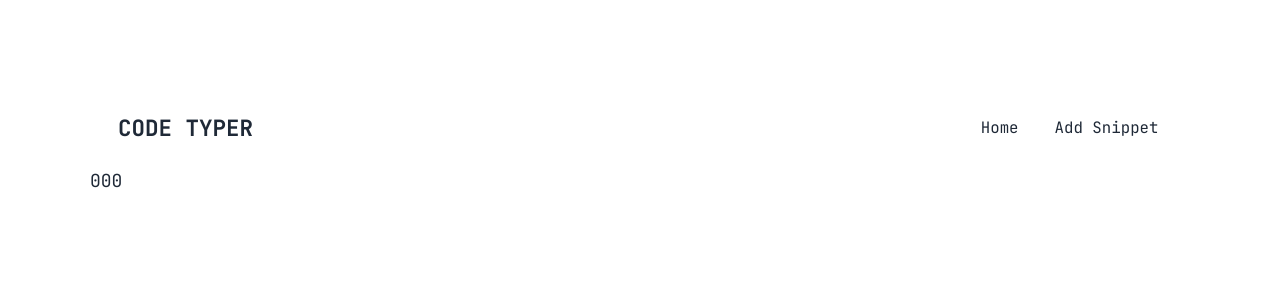
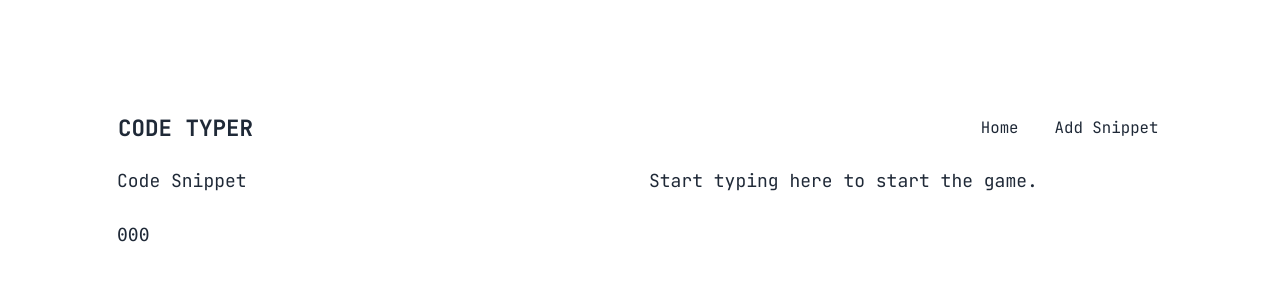
Before and after one commit to NickNaskida/CodeTyper, a Flask app: page /snippet/1 in a window 1280 px wide. Shown: the top 300 px of the page. Run offline with Flask 3, Linux system fonts and the light colour scheme; tables that the repository leaves empty hold one stand-in row (values such as "Sample post"); some libraries are stand-ins or nearby versions.

Commit message:
feat: add starter for typer game

```diff
--- a/src/modules/typer/templates/typer/typer.html
+++ b/src/modules/typer/templates/typer/typer.html
@@ -3,5 +3,27 @@
 {% block title %}Typer{% endblock %}
 
 {% block content %}
-    {{ snippet.code }}
+    <div class="flex flex-row gap-4 px-6">
+        <div class="w-full">
+            <h2>Code Snippet</h2>
+            <br>
+            <pre>{{ snippet.code }}</pre>
+        </div>
+        <div class="w-full">
+            Start typing here to start the game.
+        </div>
+    </div>
+
+
+    <script>
+        const snippet = `{{ snippet.code }}`;
+
+        // unescape html
+        let tempElement = document.createElement('div');
+        tempElement.innerHTML = snippet;
+        let unescapedSnippet = tempElement.innerText;
+
+
+        console.log(unescapedSnippet);
+    </script>
 {% endblock %}
```
